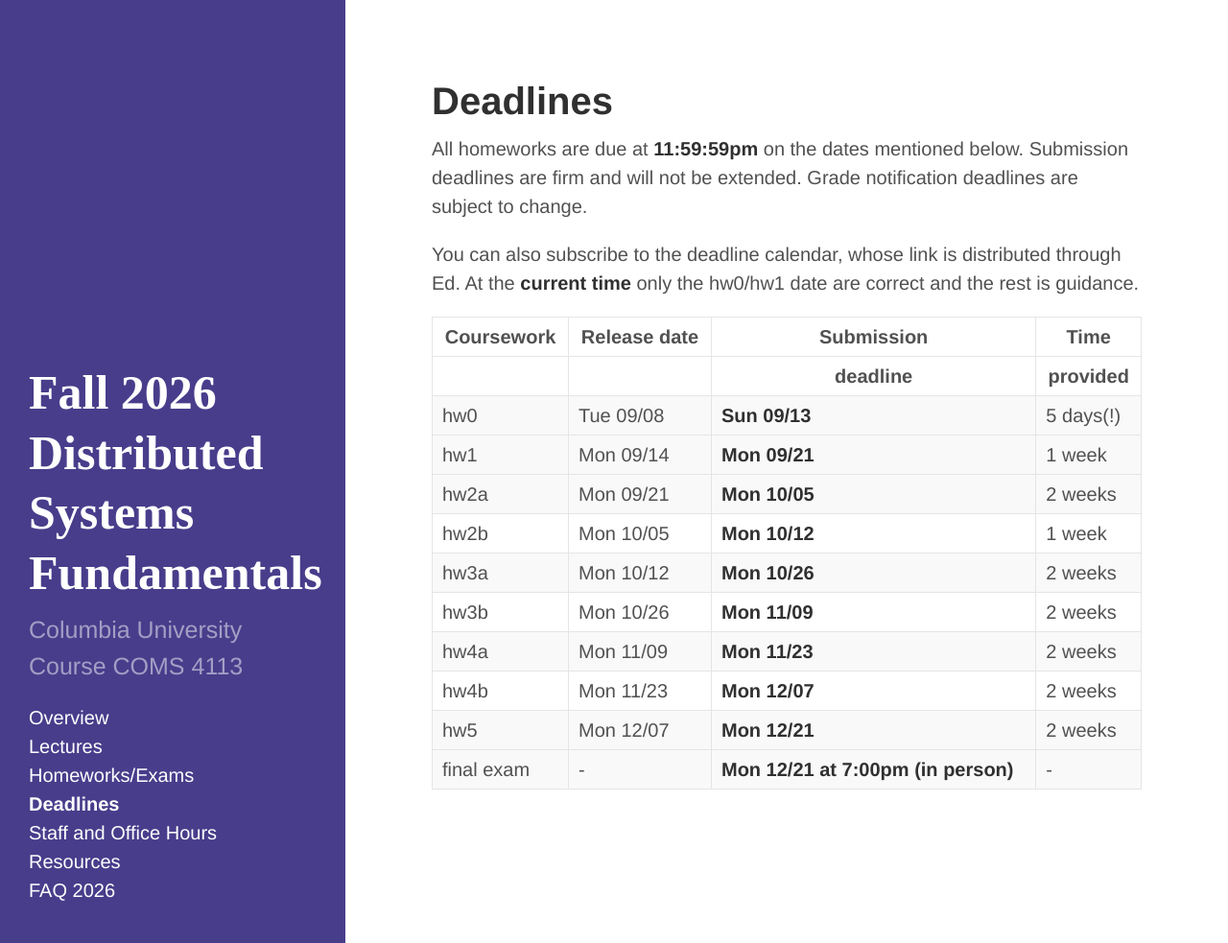
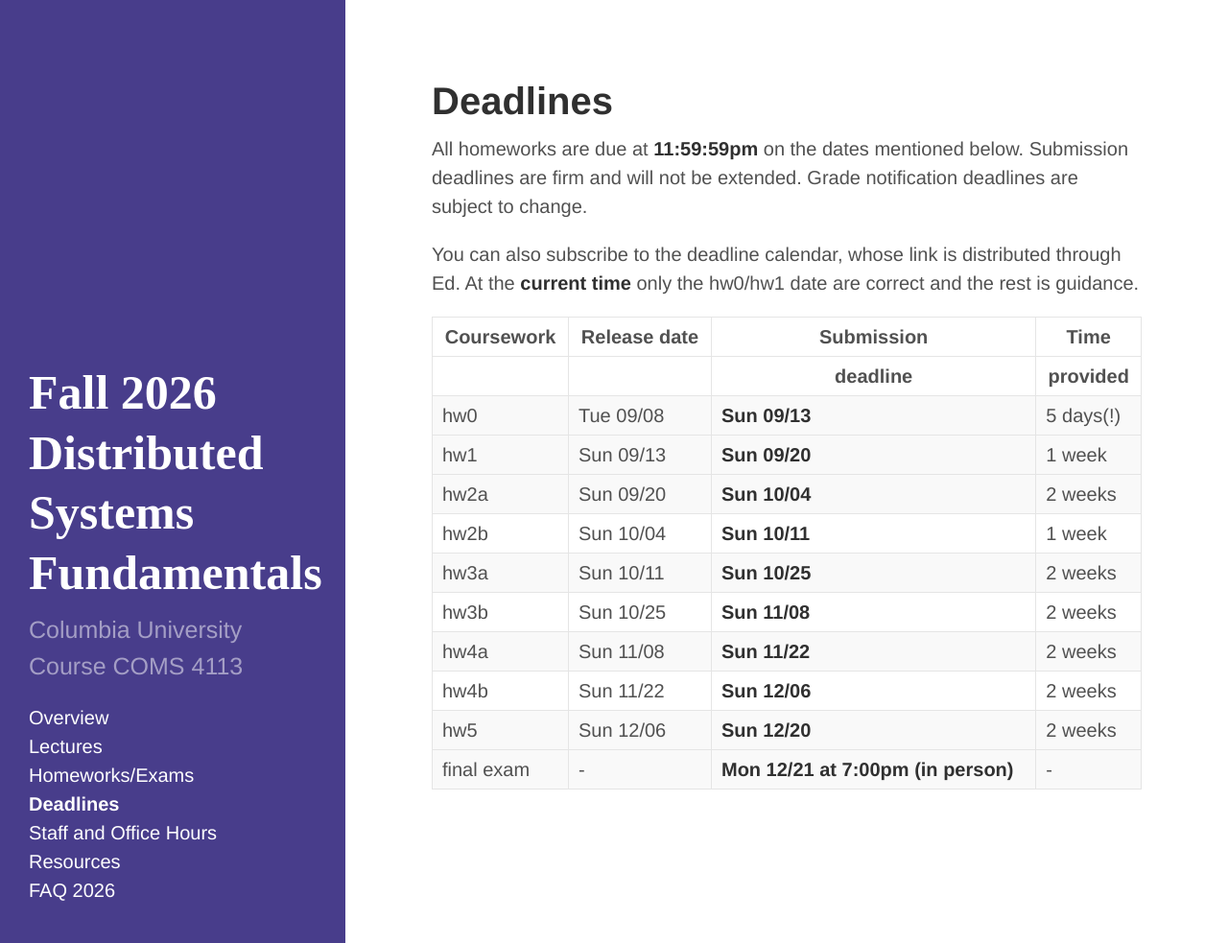
Before and after one commit to frankeh/cu-ds1-2026-fall, a Jekyll site: the page built from 03-deadlines.md, in a window 1280 px wide and 983 px high. Shown: the whole window at 96% size. Built offline with Jekyll 4.4.1, drawn with Linux system fonts in a browser that asks for light colours.

Commit message:
Change assignment deadlines to Sundays

```diff
--- a/03-deadlines.md
+++ b/03-deadlines.md
@@ -16,18 +16,18 @@ At the **current time** only the hw0/hw1 date are correct and the rest is guidan
 | ---------- | ------------ | -------------- | --------- |
 | hw0        |    Tue 09/08 |  **Sun 09/13** | 5 days(!) |
 | ---------- | ------------ | -------------- | --------- |
-| hw1        |    Mon 09/14 |  **Mon 09/21** |    1 week |
+| hw1        |    Sun 09/13 |  **Sun 09/20** |    1 week |
 | ---------- | ------------ | -------------- | --------- |
-| hw2a       |    Mon 09/21 |  **Mon 10/05** |   2 weeks |
-| hw2b       |    Mon 10/05 |  **Mon 10/12** |   1 week  |
+| hw2a       |    Sun 09/20 |  **Sun 10/04** |   2 weeks |
+| hw2b       |    Sun 10/04 |  **Sun 10/11** |   1 week  |
 | ---------- | ------------ | -------------- | --------- |
-| hw3a       |    Mon 10/12 |  **Mon 10/26** |   2 weeks |
-| hw3b       |    Mon 10/26 |  **Mon 11/09** |   2 weeks |
+| hw3a       |    Sun 10/11 |  **Sun 10/25** |   2 weeks |
+| hw3b       |    Sun 10/25 |  **Sun 11/08** |   2 weeks |
 | ---------- | ------------ | -------------- | --------- |
-| hw4a       |    Mon 11/09 |  **Mon 11/23** |   2 weeks |
-| hw4b       |    Mon 11/23 |  **Mon 12/07** |   2 weeks |
+| hw4a       |    Sun 11/08 |  **Sun 11/22** |   2 weeks |
+| hw4b       |    Sun 11/22 |  **Sun 12/06** |   2 weeks |
 | ---------- | ------------ | -------------- | --------- |
-| hw5        |    Mon 12/07 |  **Mon 12/21** |   2 weeks |
+| hw5        |    Sun 12/06 |  **Sun 12/20** |   2 weeks |
 | ---------- | ------------ | -------------- | --------- |
 | final exam |            - | **Mon 12/21 at 7:00pm (in person)** |         - |
 | ---------- | ------------ | -------------- | --------- |
```
